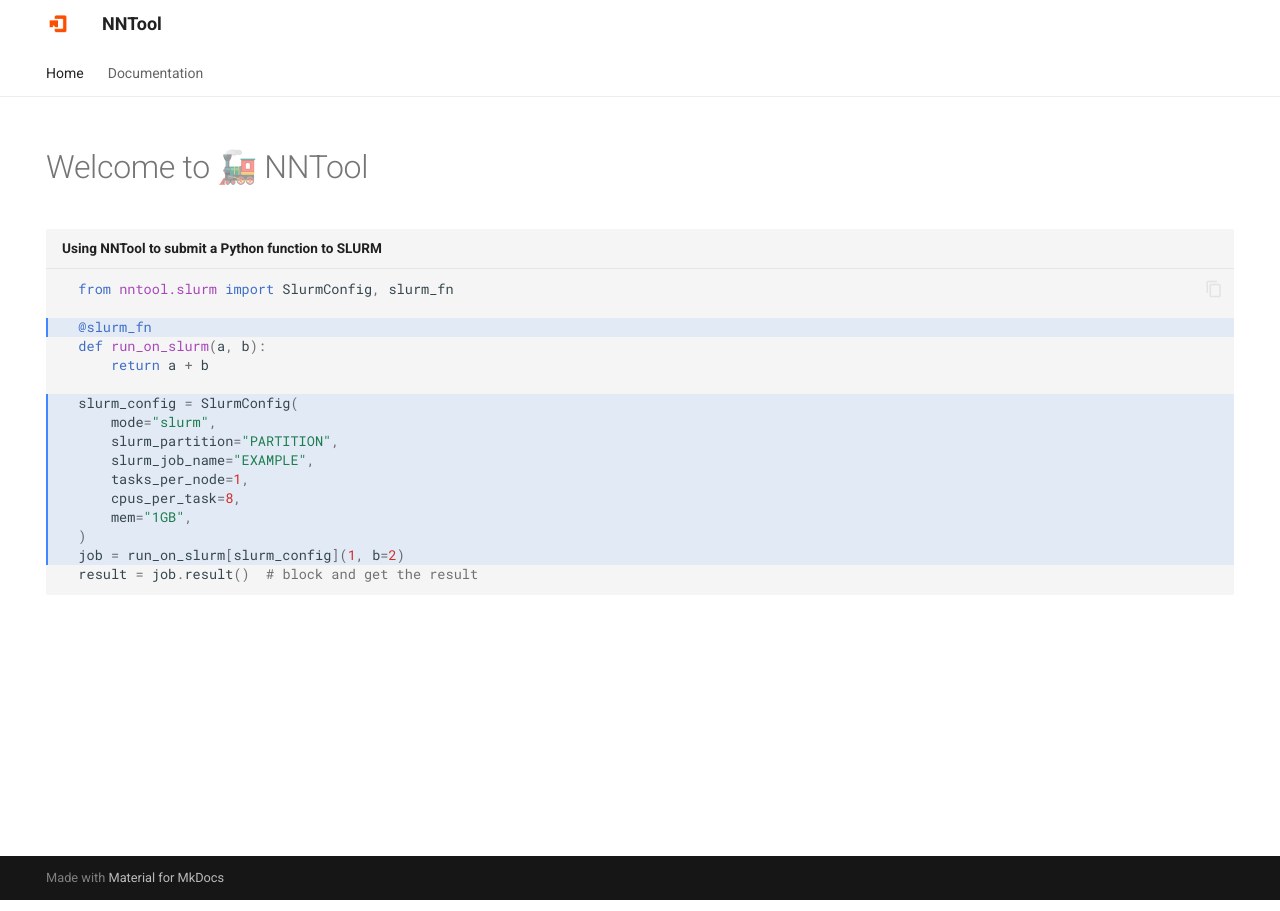
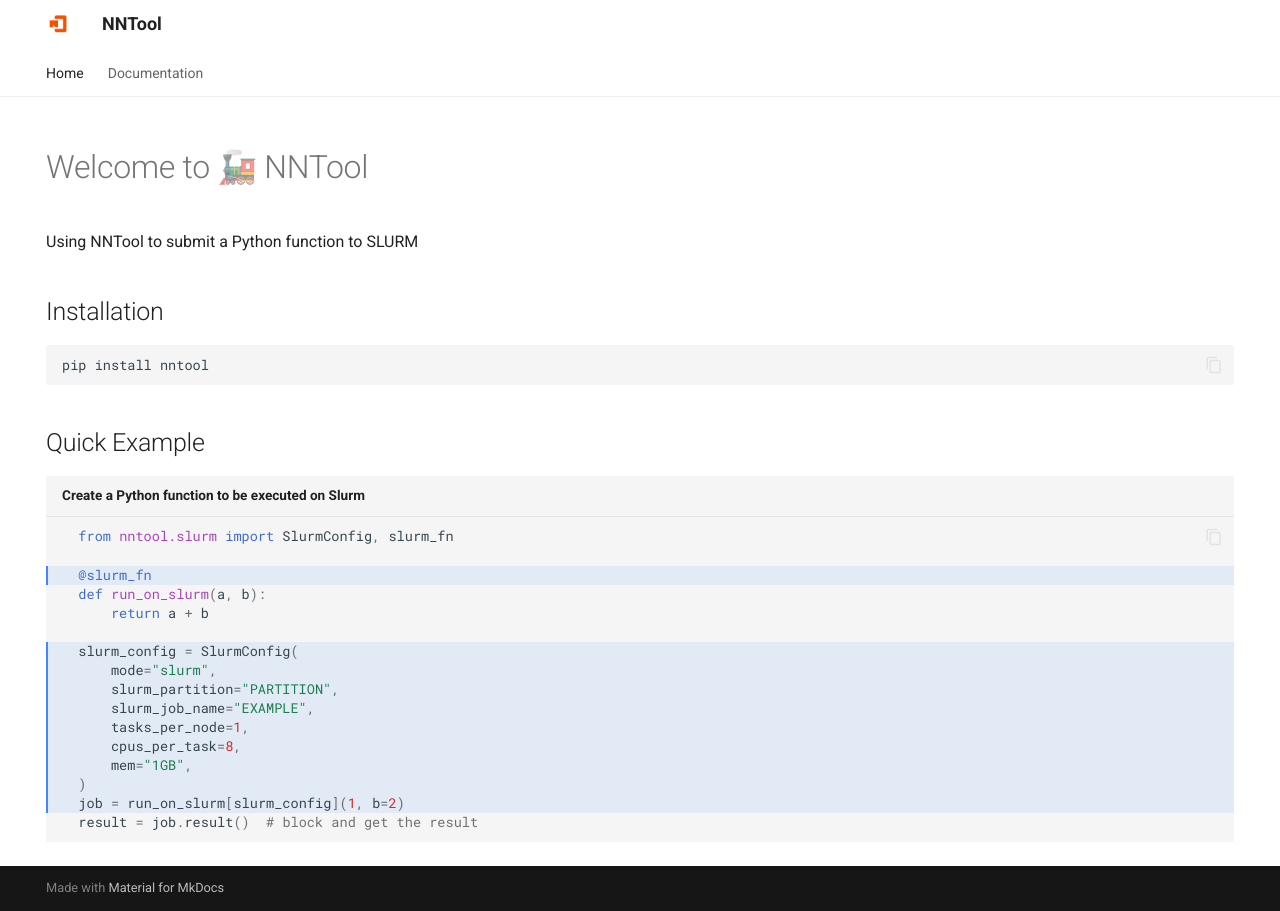
Before and after one commit to jhliu17/nntool, an MkDocs documentation site: the page built from docs/index.md, in a window 1280 px wide. Built offline with MkDocs 1.6.1 and Material for MkDocs 9.7.7, drawn with Linux system fonts in a browser that asks for light colours.

Commit message:
update document

````diff
--- a/docs/index.md
+++ b/docs/index.md
@@ -6,7 +6,17 @@
 
 # Welcome to 🚂 NNTool
 
-``` py title="Using NNTool to submit a Python function to SLURM" hl_lines="3 7-15"
+Using NNTool to submit a Python function to SLURM
+
+## Installation
+
+```bash
+pip install nntool
+```
+
+## Quick Example
+
+``` py title="Create a Python function to be executed on Slurm" hl_lines="3 7-15"
   from nntool.slurm import SlurmConfig, slurm_fn
 
   @slurm_fn
````
